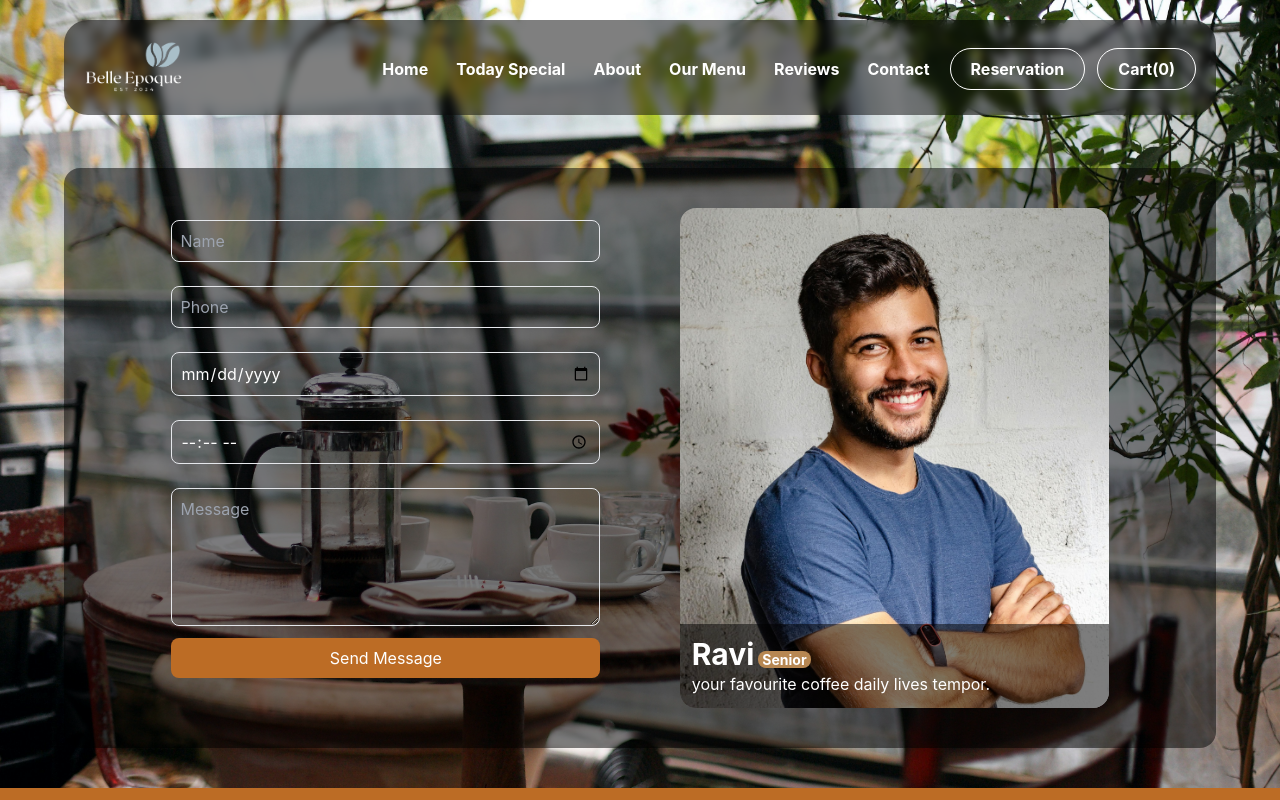
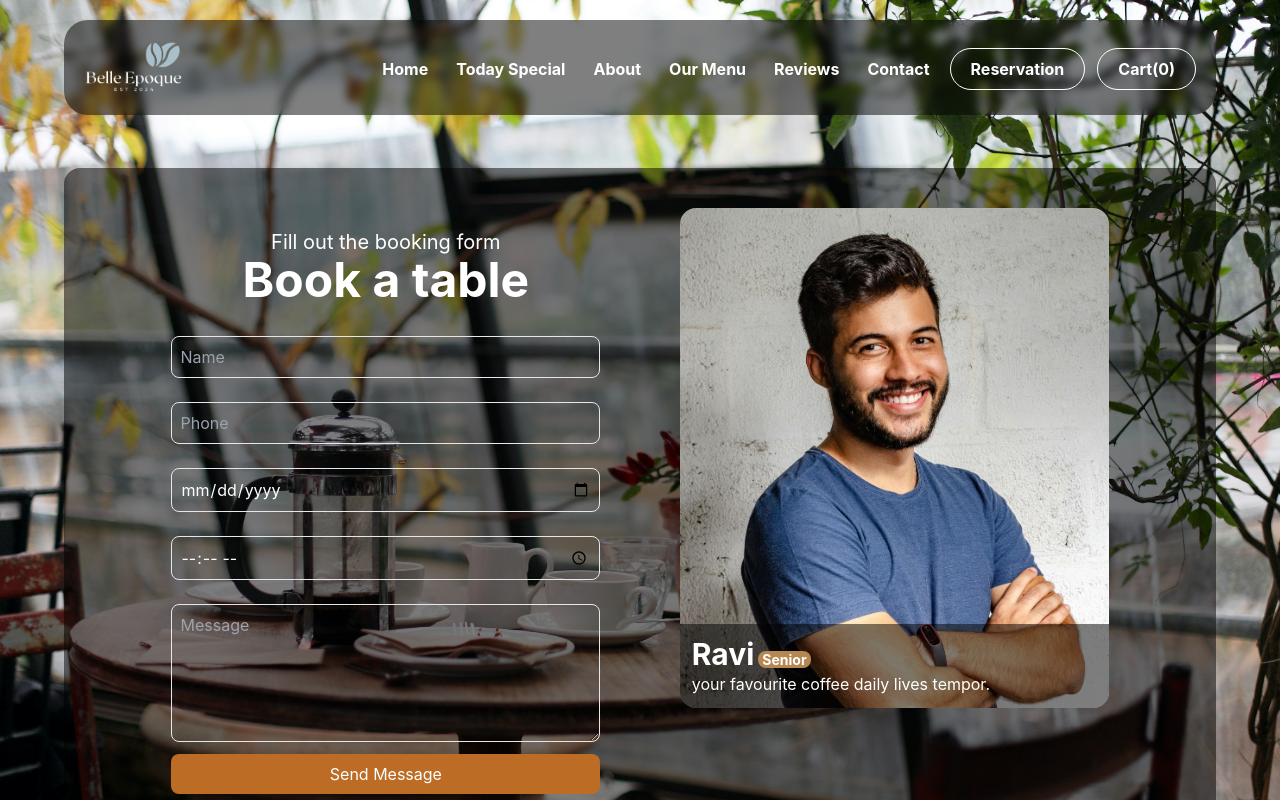
Before and after one commit to Rishabhgehlot7/coffeebot, a React (Create React App) app: page /Reservation in a window 1280 px wide. Shown: the top 800 px of the page. Built offline with nearby package versions, Linux system fonts and the light colour scheme; what react-chatbot-kit would draw is missing.

Commit message:
it is resvestion commit

```diff
--- a/src/Pages/Reservation.jsx
+++ b/src/Pages/Reservation.jsx
@@ -8,6 +8,10 @@ const Reservation = () => {
             <section className=" w-screen bg-cover bg-center BgImage4 justify-center items-center flex pt-32">
                 <main className="bg-black/50 w-[90%] p-10 rounded-2xl mt-10 flex justify-evenly my-10 flex-col md:flex-row gap-3">
                     <form action="" className=" flex flex-col md:w-[40%] w-full">
+                        <div className=" py-5">
+                            <h4 className=" text-center text-xl text-white">Fill out the booking form</h4>
+                            <h2 className=" text-center text-5xl font-bold text-white">  Book a table</h2>
+                        </div>
                         <input type="text" className=" bg-transparent border rounded-lg w-full p-2 my-3 text-white outline-none" placeholder="Name" />
                         <input type="text" className=" bg-transparent border rounded-lg w-full p-2 my-3 text-white outline-none" placeholder="Phone" />
                         <input type="date" id="birthdaytime" name="birthdaytime" className=" bg-transparent border rounded-lg w-full p-2 my-3 text-white outline-none " />
```
